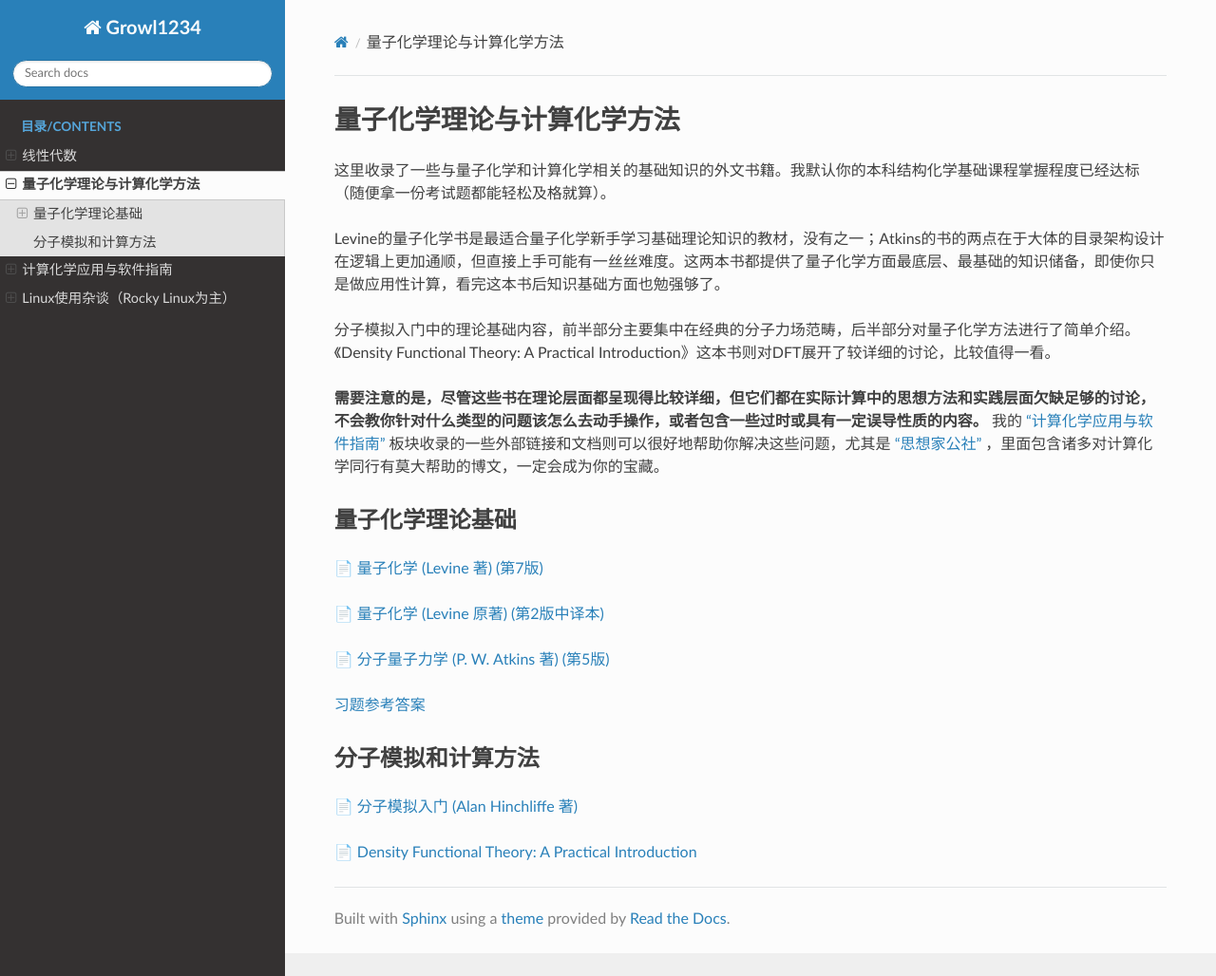
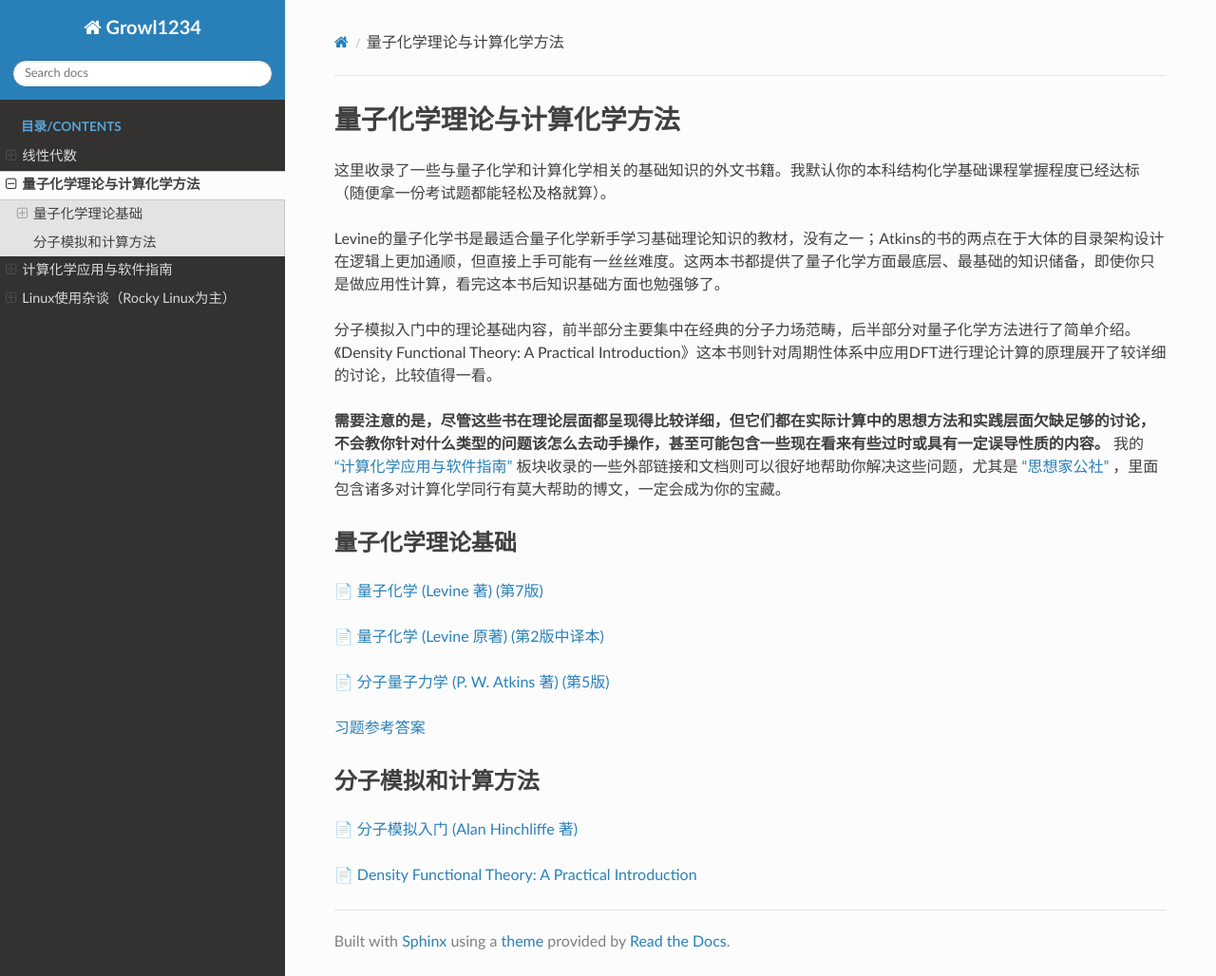
Before and after one commit to Growl1234/RTDProject, a Sphinx documentation site: the page built from source/quantum/index.rst, in a window 1280 px wide and 1028 px high. Shown: the whole window at 95% size. Built offline with Sphinx 7.4.7 and the Read the Docs theme 3.1.0, drawn with Linux system fonts in a browser that asks for light colours.

Commit message:
Update index.rst

```diff
--- a/source/quantum/index.rst
+++ b/source/quantum/index.rst
@@ -6,9 +6,9 @@
 
 Levine的量子化学书是最适合量子化学新手学习基础理论知识的教材，没有之一；Atkins的书的两点在于大体的目录架构设计在逻辑上更加通顺，但直接上手可能有一丝丝难度。这两本书都提供了量子化学方面最底层、最基础的知识储备，即使你只是做应用性计算，看完这本书后知识基础方面也勉强够了。
 
-分子模拟入门中的理论基础内容，前半部分主要集中在经典的分子力场范畴，后半部分对量子化学方法进行了简单介绍。《Density Functional Theory: A Practical Introduction》这本书则对DFT展开了较详细的讨论，比较值得一看。
+分子模拟入门中的理论基础内容，前半部分主要集中在经典的分子力场范畴，后半部分对量子化学方法进行了简单介绍。《Density Functional Theory: A Practical Introduction》这本书则针对周期性体系中应用DFT进行理论计算的原理展开了较详细的讨论，比较值得一看。
 
-**需要注意的是，尽管这些书在理论层面都呈现得比较详细，但它们都在实际计算中的思想方法和实践层面欠缺足够的讨论，不会教你针对什么类型的问题该怎么去动手操作，或者包含一些过时或具有一定误导性质的内容。** 我的 `“计算化学应用与软件指南” <../applications/index.html>`_ 板块收录的一些外部链接和文档则可以很好地帮助你解决这些问题，尤其是 `“思想家公社” <http://sobereva.com/>`_ ，里面包含诸多对计算化学同行有莫大帮助的博文，一定会成为你的宝藏。
+**需要注意的是，尽管这些书在理论层面都呈现得比较详细，但它们都在实际计算中的思想方法和实践层面欠缺足够的讨论，不会教你针对什么类型的问题该怎么去动手操作，甚至可能包含一些现在看来有些过时或具有一定误导性质的内容。** 我的 `“计算化学应用与软件指南” <../applications/index.html>`_ 板块收录的一些外部链接和文档则可以很好地帮助你解决这些问题，尤其是 `“思想家公社” <http://sobereva.com/>`_ ，里面包含诸多对计算化学同行有莫大帮助的博文，一定会成为你的宝藏。
 
 量子化学理论基础
 ~~~~~~~~~~~~~~~~
```
